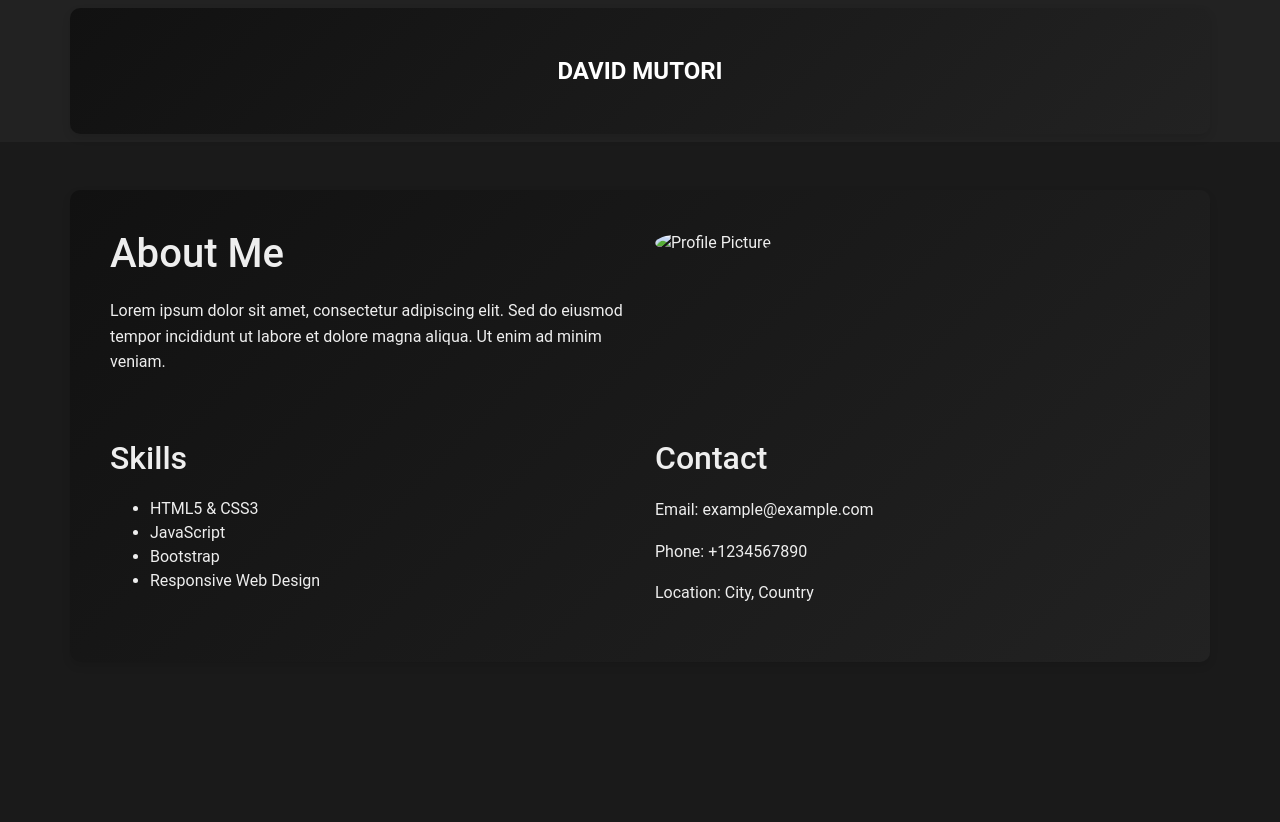
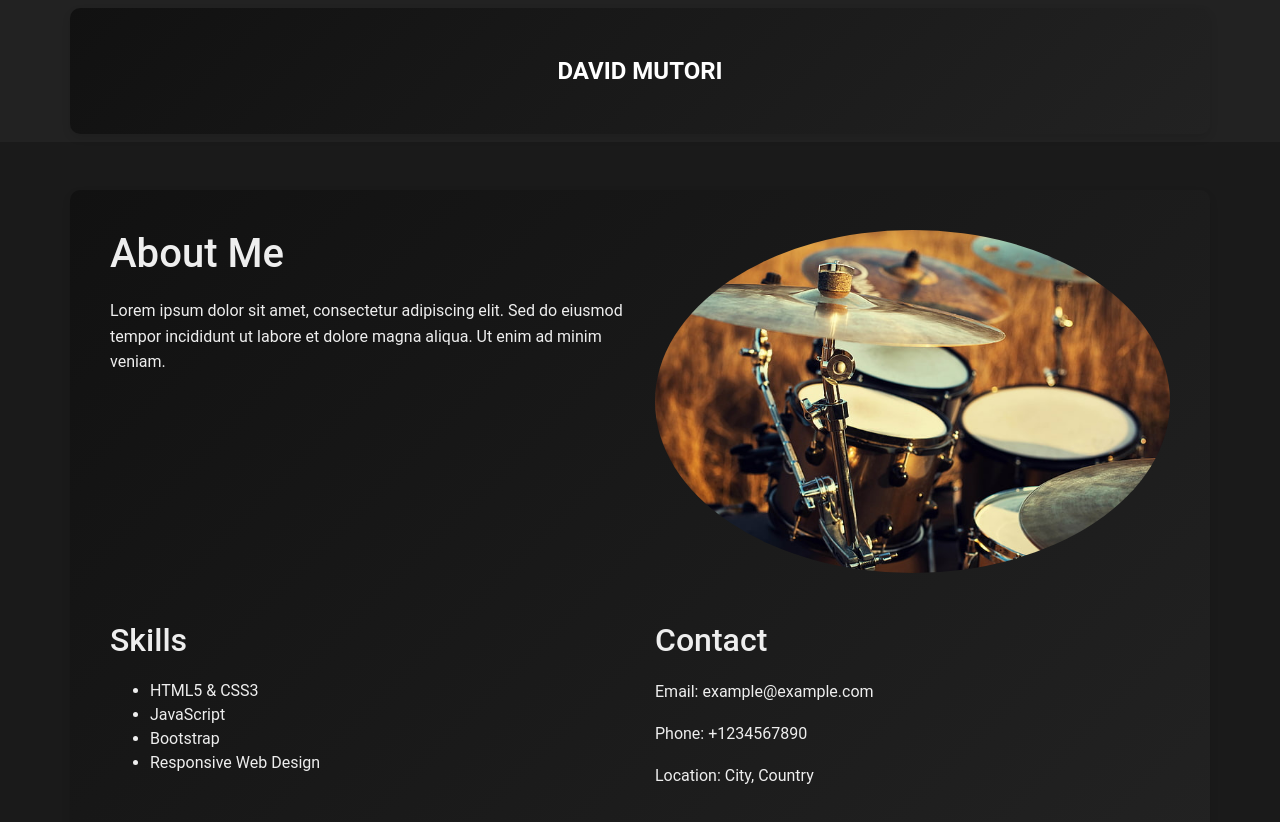
Before and after one commit to Mutowry/MyPortfolio, a plain HTML site: page index.html in a window 1280 px wide. Before the commit the page ends 800 px from the top, so only its background shows below. Drawn offline with nearby package versions, Linux system fonts and the light colour scheme; the site is published under a folder, as on GitHub Pages, so addresses that start at the root find nothing.

Commit message:
image try

```diff
--- a/index.html
+++ b/index.html
@@ -22,7 +22,7 @@
                 <p>Lorem ipsum dolor sit amet, consectetur adipiscing elit. Sed do eiusmod tempor incididunt ut labore et dolore magna aliqua. Ut enim ad minim veniam.</p>
             </div>
             <div class="col-md-6">
-                <img src="/images/3.jpg" alt="Profile Picture" class="img-fluid rounded-circle">
+                <img src="./images/3.jpg" alt="Profile Picture" class="img-fluid rounded-circle">
             </div>
         </div>
 
```
